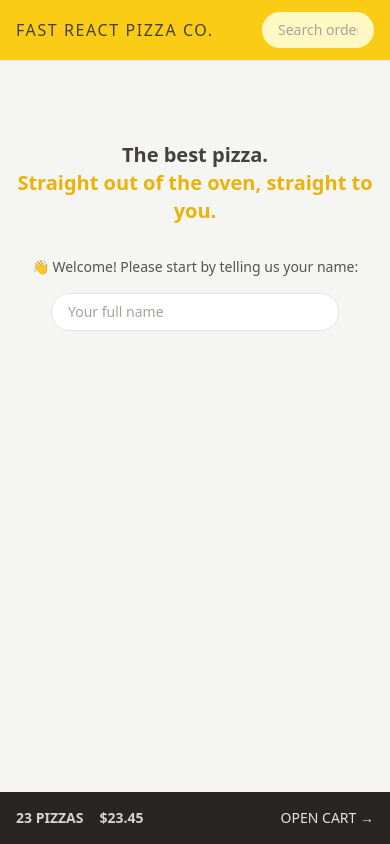
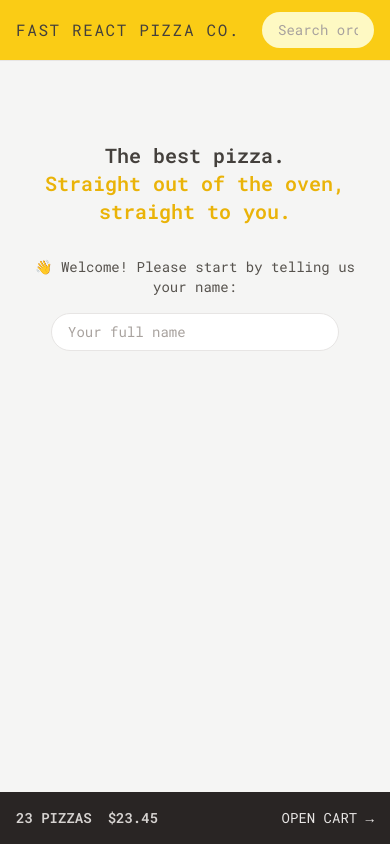
Before and after one commit to Martin-Andreev-288/react-pizza-pro, a React (Vite) app: page / in a window 390 px wide. Built offline with nearby package versions, Linux system fonts and the light colour scheme.

Commit message:
Change the unit to dvh from vh in height object in the talwind config file because of the problems that the mobile browsers have with the vh unit
Change the default font in the app using font generated from google fonts.

```diff
--- a/index.html
+++ b/index.html
@@ -5,6 +5,11 @@
   <meta charset="UTF-8" />
   <link rel="icon" type="image/svg+xml" href="/vite.svg" />
   <meta name="viewport" content="width=device-width, initial-scale=1.0" />
+
+  <link rel="preconnect" href="https://fonts.googleapis.com" />
+  <link rel="preconnect" href="https://fonts.gstatic.com" crossorigin />
+  <link href="https://fonts.googleapis.com/css2?family=Roboto+Mono:wght@300;400;500;600;700&display=swap"
+    rel="stylesheet" />
   <title>Vite + React</title>
 </head>
 
--- a/tailwind.config.js
+++ b/tailwind.config.js
@@ -1,8 +1,19 @@
 /** @type {import('tailwindcss').Config} */
+
 export default {
   content: ['./index.html', './src/**/*.{js,ts,jsx,tsx}'],
   theme: {
-    extend: {},
+    fontFamily: {
+      sans: 'Roboto Mono, monospace',
+    },
+    extend: {
+      fontSize: {
+        huge: ['80rem', { lineHeight: '1' }],
+      },
+      height: {
+        screen: '100dvh',
+      },
+    },
   },
   plugins: [],
 };
```
